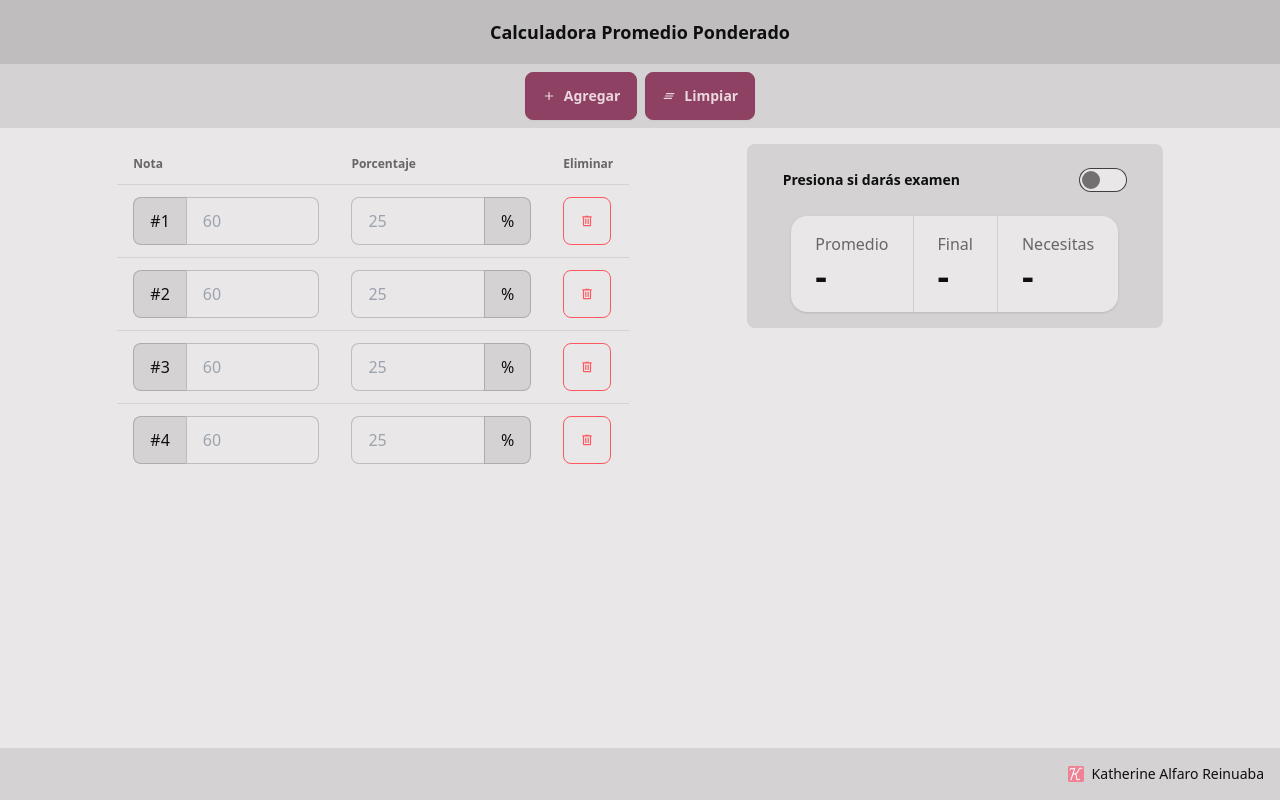
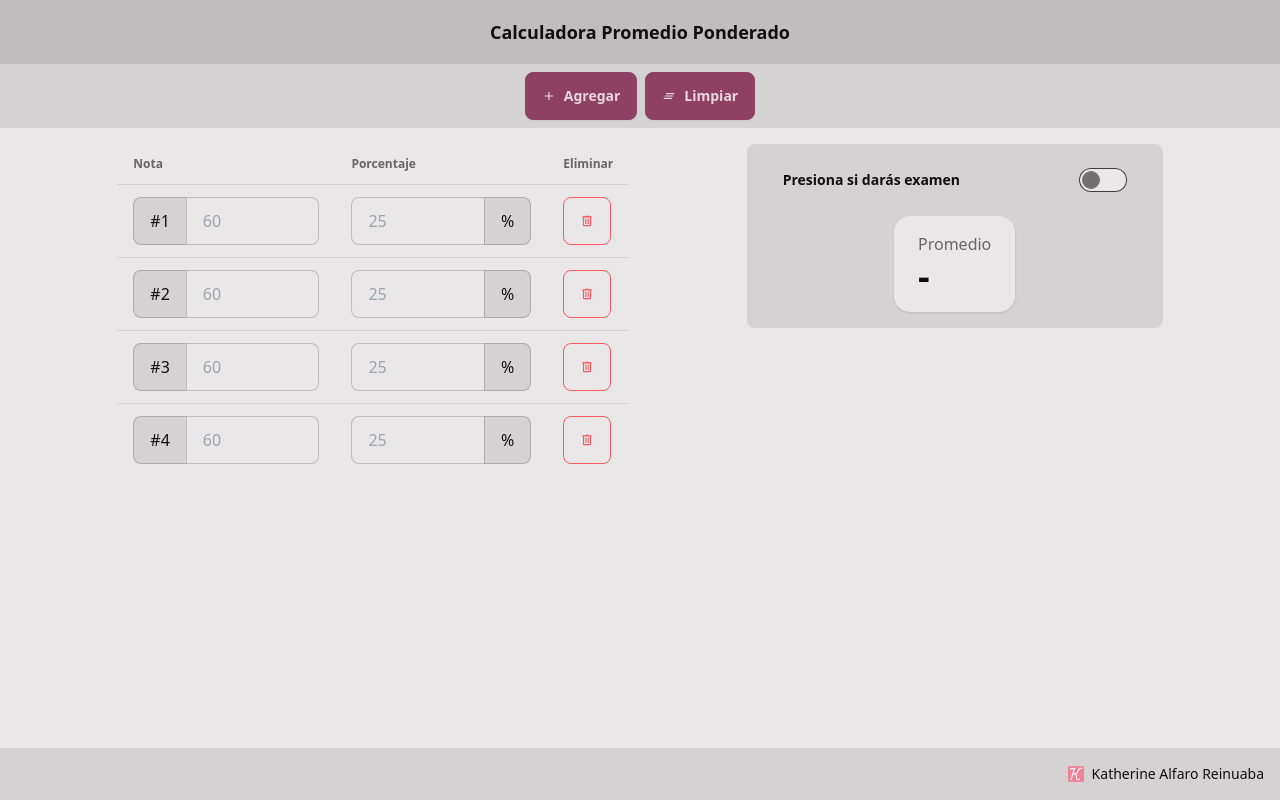
Before and after one commit to Crowleking/calculo-notas, a Vue app: page / in a window 1280 px wide. Built offline with nearby package versions, Linux system fonts and the light colour scheme.

Commit message:
funcionalidades listas

```diff
--- a/src/components/GradeInformation.vue
+++ b/src/components/GradeInformation.vue
@@ -1,8 +1,17 @@
 <script lang="ts" setup>
+import { computed } from 'vue'
 import TableItem from './TableItem.vue'
 /* store */
 import { useGradesStore } from '@/stores/grades'
 const gradesStore = useGradesStore()
+
+const roundedAverage = computed(() => {
+  return gradesStore.average !== null ? gradesStore.average.toFixed(1) : '-'
+})
+
+const roundedFinalAverage = computed(() => {
+  return gradesStore.finalAverage !== null ? gradesStore.finalAverage.toFixed(1) : '-'
+})
 </script>
 
 <template>
@@ -26,17 +35,19 @@ const gradesStore = useGradesStore()
     <div class="stats stats-horizontal shadow">
       <div class="stat">
         <div class="stat-title">Promedio</div>
-        <div class="stat-value">{{ gradesStore.average || '-' }}</div>
+        <div class="stat-value">{{ roundedAverage }}</div>
       </div>
 
-      <div class="stat">
+      <div class="stat" v-show="gradesStore.isTakingExam">
         <div class="stat-title">Final</div>
-        <div class="stat-value">{{ gradesStore.finalAverage || '-' }}</div>
+        <div class="stat-value" :class="{ 'text-error': gradesStore.needsImprovement }">
+          {{ roundedFinalAverage }}
+        </div>
       </div>
 
-      <div class="stat">
+      <div class="stat" v-show="gradesStore.needsImprovement">
         <div class="stat-title">Necesitas</div>
-        <div class="stat-value">-</div>
+        <div class="stat-value">{{ gradesStore.neededGrade }}</div>
       </div>
     </div>
   </div>
--- a/src/stores/grades.ts
+++ b/src/stores/grades.ts
@@ -2,6 +2,7 @@ import { ref, computed } from 'vue'
 import { defineStore } from 'pinia'
 import type { Note } from '@/interfaces/note.interface'
 
+const gradeForApproval = Number(import.meta.env.VITE_GRADE_FOR_APPROVAL)
 const maxNumberOfGrades = import.meta.env.VITE_MAX_NUMBER_OF_GRADES
 
 export const useGradesStore = defineStore('grades', () => {
@@ -52,13 +53,10 @@ export const useGradesStore = defineStore('grades', () => {
       }
     })
 
-    // If totalPercentage is 0, return null to avoid division by zero
-    const hasValidPercentage = totalPercentage > 0
-    if (!hasValidPercentage) return null
+    if (totalPercentage === 0) return null
 
     const weightedAverage = (totalWeightedGrades * 100) / totalPercentage
-    const roundedAverage = Math.round(weightedAverage)
-    return roundedAverage
+    return weightedAverage
   })
 
   const finalAverage = computed(() => {
@@ -74,9 +72,39 @@ export const useGradesStore = defineStore('grades', () => {
       return null
     }
 
-    const adjustedAverage = ((regularAverage * (100 - examPercentage)) + (examGrade * examPercentage)) / 100
-    // return Math.round(adjustedAverage)
-    return parseFloat(adjustedAverage.toFixed(2))
+    const adjustedAverage =
+      (regularAverage * (100 - examPercentage) + examGrade * examPercentage) / 100
+    return adjustedAverage
+  })
+
+  const neededGrade = computed(() => {
+    if (finalAverage.value === null) {
+      return null
+    }
+
+    const regularAverage = average.value
+    const examPercentage = exam.value.percentage
+
+    if (regularAverage === null || examPercentage === null) {
+      return null
+    }
+
+    for (let grade = 0; grade <= 100; grade++) {
+      const adjustedAverage =
+        (regularAverage * (100 - examPercentage) + grade * examPercentage) / 100
+      if (Math.round(adjustedAverage) >= gradeForApproval) {
+        return grade
+      }
+    }
+
+    return 100
+  })
+
+  const needsImprovement = computed(() => {
+    if (!isTakingExam.value || finalAverage.value === null) {
+      return false
+    }
+    return Math.round(finalAverage.value) < gradeForApproval
   })
 
   return {
@@ -90,5 +118,7 @@ export const useGradesStore = defineStore('grades', () => {
     updatePercentage,
     average,
     finalAverage,
+    neededGrade,
+    needsImprovement
   }
 })
```
Also changed, not shown: 1 other file (tests, documents, lock files or other folders).
